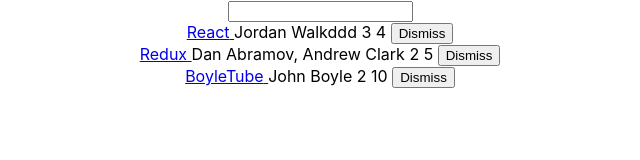
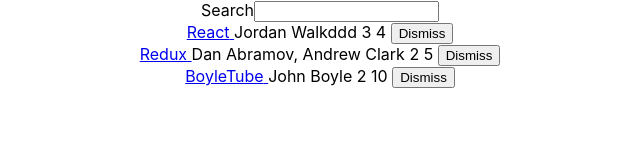
Before and after one commit to jmbjr/jmbnews, a React (Create React App) app: page / in a window 1280 px wide. Shown: the top 160 px of the page, without its empty margins (320-960 px from the left). Built offline with nearby package versions, Linux system fonts and the light colour scheme.

Commit message:
add button component

```diff
--- a/src/App.js
+++ b/src/App.js
@@ -53,7 +53,9 @@
     const { searchTerm, list } = this.state;
     return (
       <div className="App">
-        <Search value={searchTerm} onChange={this.onSearchChange} />
+        <Search value={searchTerm} onChange={this.onSearchChange}>
+          Search
+        </Search>
         <Table list={list} pattern={searchTerm} onDismiss={this.onDismiss} />
       </div>
     );
@@ -62,9 +64,10 @@
 
 class Search extends Component {
   render() {
-    const { value, onChange } = this.props;
+    const { value, onChange, children } = this.props;
     return (
       <form>
+        {children}
         <input type="text" value={value} onChange={onChange} />
       </form>
     );
@@ -85,9 +88,7 @@
             <span>{item.num_comments} </span>
             <span>{item.points} </span>
             <span>
-              <button onClick={() => onDismiss(item.objectID)} type="button">
-                Dismiss
-              </button>
+              <Button onClick={() => onDismiss(item.objectID)}>Dismiss</Button>
             </span>
           </div>
         ))}
@@ -95,4 +96,17 @@
     );
   }
 }
+
+class Button extends Component {
+  render() {
+    const { onClick, className = "", children } = this.props;
+
+    return (
+      <button onClick={onClick} className={className} type="button">
+        {children}
+      </button>
+    );
+  }
+}
+
 export default App;
```
